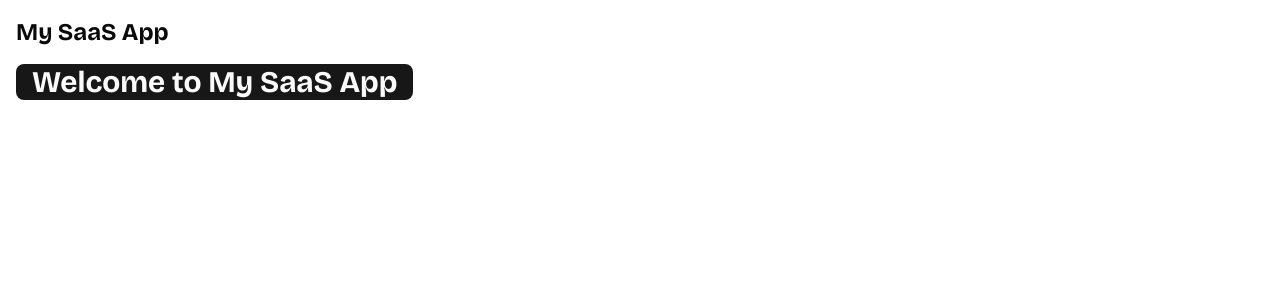
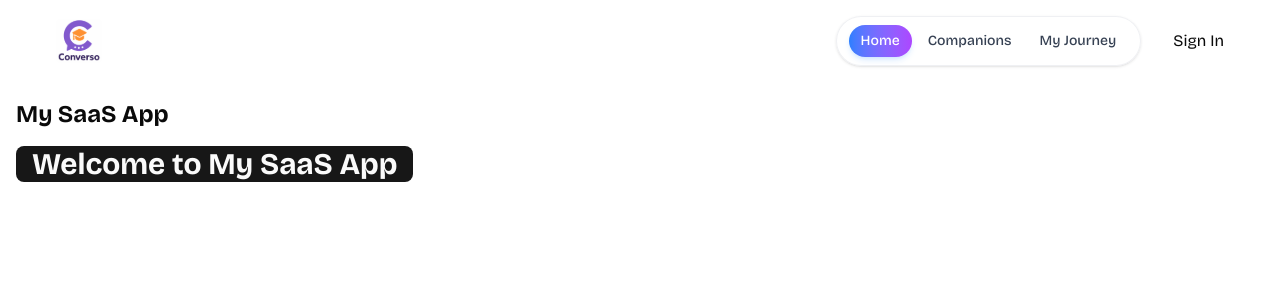
Before and after one commit to ASHUTOSH-KUMAR-RAO/ai-learning-saas-app, a Next.js app: page / in a window 1280 px wide. Shown: the top 300 px of the page. Built offline with nearby package versions, Linux system fonts and the light colour scheme.

Commit message:
Implement Navigation Bar

```diff
--- a/app/layout.tsx
+++ b/app/layout.tsx
@@ -1,6 +1,7 @@
 import type { Metadata } from "next";
 import { Bricolage_Grotesque } from "next/font/google";
 import "./globals.css";
+import Navbar from "@/components/Navbar";
 
 const bricolage = Bricolage_Grotesque({
   variable: "--font-bricolage",
@@ -19,7 +20,10 @@ export default function RootLayout({
 }>) {
   return (
     <html lang="en">
-      <body className={`${bricolage.variable} antialiased`}>{children}</body>
+      <body className={`${bricolage.variable} antialiased`}>
+        <Navbar/>
+        {children}
+        </body>
     </html>
   );
 }
--- /dev/null
+++ b/components/NavItems.tsx
@@ -0,0 +1,44 @@
+"use client";
+import { cn } from "@/lib/utils";
+import Link from "next/link";
+import { usePathname } from "next/navigation";
+
+const navItems = [
+  { label: "Home", href: "/" },
+  { label: "Companions", href: "/companions" },
+  { label: "My Journey", href: "/my-journey" },
+];
+
+const NavItems = () => {
+  const pathname = usePathname();
+  //? usePathname hook is used to get the current path of the page, so that we can highlight the active link
+
+  return (
+    <nav className="flex items-center justify-center gap-1 px-3 py-2 bg-white/90 backdrop-blur-md rounded-full border border-gray-200/60 shadow-sm">
+      {navItems.map(
+        (
+          { label, href } // todo=> Jaab kabhi hum map function ke case mein curely braces ke place per paranthesis use karte hain, toh hum directly return karte hain,kyuki curly braces ke case mein ye ek block ki tarah treat hota hai, // !=> Jaab hum curly braces use karte hain, toh humein return statement likhna padta hai,aur iss case mein ye no brackets ki tarah treat hota hai just beacause of the arrow function
+        ) => (
+          <Link
+            key={label}
+            href={href}
+            className={cn(
+              "relative px-3 py-1.5 rounded-full text-sm font-medium transition-all duration-200 ease-out",
+              "hover:scale-[1.02] active:scale-[0.98]",
+              pathname === href
+                ? [
+                    "text-white bg-gradient-to-r from-blue-500 to-purple-500",
+                    "shadow-md shadow-blue-400/20",
+                  ]
+                : ["text-gray-700 hover:text-gray-900", "hover:bg-gray-100/80"]
+            )}
+          >
+            <span className="relative">{label}</span>
+          </Link>
+        )
+      )}
+    </nav>
+  );
+};
+
+export default NavItems;
--- /dev/null
+++ b/components/Navbar.tsx
@@ -0,0 +1,23 @@
+import Image from "next/image";
+import Link from "next/link";
+import React from "react";
+import NavItems from "./NavItems";
+
+const Navbar = () => {
+  return (
+    <nav className="navbar">
+      <Link href="/">
+        <div className="flex items-center gap-2.5 cursor-pointer ">
+          <Image src="/images/logo.svg" alt="logo" width={46} height={44} />
+        </div>
+      </Link>
+      <div className="flex items-center gap-8">
+        <NavItems />
+
+        <p>Sign In</p>
+      </div>
+    </nav>
+  );
+};
+
+export default Navbar;
```
